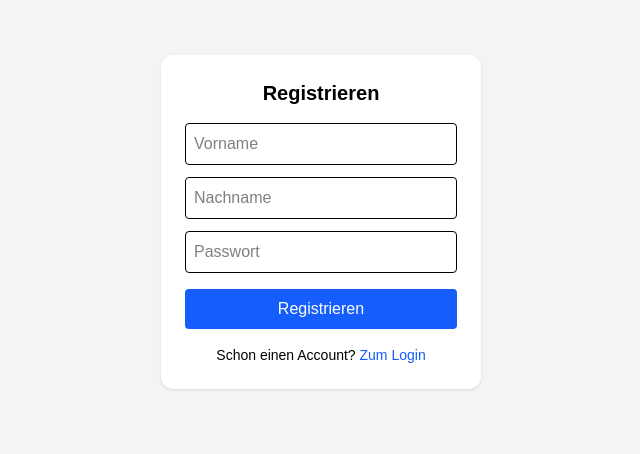
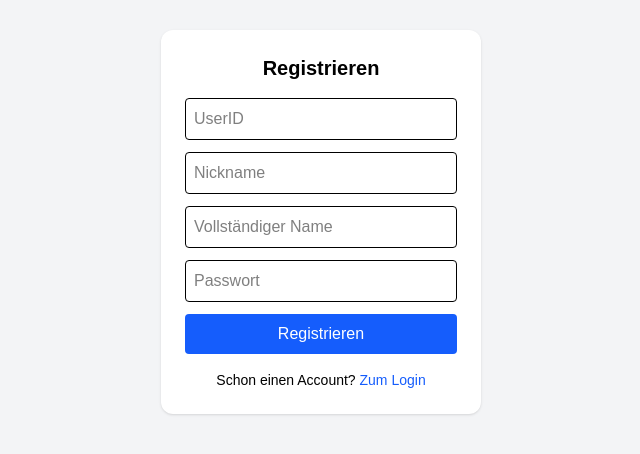
Before and after one commit to maybefelixo/Mobile-UX-Design, a React (Vite) app: page /register in a window 1280 px wide. Shown: the part 178-632 px from the top of the page, without its empty margins (319-959 px from the left). Built offline with nearby package versions, Linux system fonts and the light colour scheme.

Commit message:
Implement login and registration functionality with API integration

```diff
--- a/src/pages/Login.tsx
+++ b/src/pages/Login.tsx
@@ -1,26 +1,109 @@
+import { useState, type FormEvent } from "react";
 import { Link } from "react-router-dom";
+import { loginUser, deregisterUser } from "../services/authApi";
 
 export default function Login() {
+  const [userid, setUserid] = useState("");
+  const [password, setPassword] = useState("");
+  const [loading, setLoading] = useState(false);
+  const [error, setError] = useState("");
+  const [success, setSuccess] = useState("");
+
+  async function handleSubmit(event: FormEvent<HTMLFormElement>) {
+    event.preventDefault();
+    setError("");
+    setSuccess("");
+
+    if (!userid.trim() || !password.trim()) {
+      setError("Bitte UserID und Passwort ausfuellen.");
+      return;
+    }
+
+    setLoading(true);
+
+    const result = await loginUser({
+      userid: userid.trim(),
+      password: password.trim(),
+    });
+
+    setLoading(false);
+
+    if (!result.ok || !result.data) {
+      setError(result.error || "Login fehlgeschlagen.");
+      return;
+    }
+
+    localStorage.setItem("token", result.data);
+    localStorage.setItem("userid", userid.trim());
+    setSuccess("Login erfolgreich. Token wurde gespeichert.");
+  }
+
+  async function handleDeregister() {
+    setError("");
+    setSuccess("");
+
+    const token = localStorage.getItem("token");
+    if (!token) {
+      setError("Kein Token gefunden. Bitte zuerst einloggen.");
+      return;
+    }
+
+    setLoading(true);
+    const result = await deregisterUser(token);
+    setLoading(false);
+
+    if (!result.ok) {
+      setError(result.error || "Deregistrieren fehlgeschlagen.");
+      return;
+    }
+
+    localStorage.removeItem("token");
+    localStorage.removeItem("userid");
+    setSuccess("Account wurde deregistriert und Token entfernt.");
+  }
+
   return (
     <div className="flex min-h-screen items-center justify-center bg-gray-100">
       <div className="w-80 rounded-xl bg-white p-6 text-center shadow">
         <h2 className="mb-4 text-xl font-bold">Login</h2>
 
+        <form onSubmit={handleSubmit}>
           <input
             type="text"
-          placeholder="Name"
+            placeholder="UserID"
+            value={userid}
+            onChange={(e) => setUserid(e.target.value)}
             className="mb-3 w-full rounded border p-2"
           />
 
           <input
             type="password"
             placeholder="Passwort"
-          className="mb-4 w-full rounded border p-2"
+            value={password}
+            onChange={(e) => setPassword(e.target.value)}
+            className="mb-3 w-full rounded border p-2"
           />
 
-        <button className="w-full rounded bg-blue-600 p-2 text-white">
-          Login
+          {error ? <p className="mb-3 text-sm text-red-600">{error}</p> : null}
+          {success ? <p className="mb-3 text-sm text-green-600">{success}</p> : null}
+
+          <button
+            type="submit"
+            disabled={loading}
+            className="w-full rounded bg-blue-600 p-2 text-white disabled:opacity-60"
+          >
+            {loading ? "Lade..." : "Login"}
           </button>
+
+          <button
+            type="button"
+            onClick={handleDeregister}
+            disabled={loading}
+            className="mt-3 w-full rounded border border-red-500 p-2 text-red-600 disabled:opacity-60"
+          >
+            Account deregistrieren
+          </button>
+        </form>
 
         <p className="mt-4 text-sm">
           Kein Account?{" "}
--- a/src/pages/Register.tsx
+++ b/src/pages/Register.tsx
@@ -1,32 +1,96 @@
+import { useState } from "react";
 import { Link } from "react-router-dom";
+import { registerUser } from "../services/authApi";
 
 export default function Register() {
+  const [userid, setUserid] = useState("");
+  const [nickname, setNickname] = useState("");
+  const [fullname, setFullname] = useState("");
+  const [password, setPassword] = useState("");
+  const [loading, setLoading] = useState(false);
+  const [error, setError] = useState("");
+  const [success, setSuccess] = useState("");
+
+  async function handleSubmit(event: React.FormEvent<HTMLFormElement>) {
+    event.preventDefault();
+    setError("");
+    setSuccess("");
+
+    if (!userid.trim() || !nickname.trim() || !fullname.trim() || !password.trim()) {
+      setError("Bitte alle Felder ausfüllen.");
+      return;
+    }
+
+    setLoading(true);
+
+    const result = await registerUser({
+      userid: userid.trim(),
+      password: password.trim(),
+      nickname: nickname.trim(),
+      fullname: fullname.trim(),
+    });
+
+    setLoading(false);
+
+    if (!result.ok || !result.data) {
+      setError(result.error || "Registrierung fehlgeschlagen.");
+      return;
+    }
+
+    localStorage.setItem("token", result.data);
+    localStorage.setItem("userid", userid.trim());
+    setSuccess("Registrierung erfolgreich. Token wurde gespeichert.");
+  }
+
   return (
     <div className="flex min-h-screen items-center justify-center bg-gray-100">
       <div className="w-80 rounded-xl bg-white p-6 text-center shadow">
         <h2 className="mb-4 text-xl font-bold">Registrieren</h2>
 
+        <form onSubmit={handleSubmit}>
           <input
             type="text"
-          placeholder="Vorname"
+            placeholder="UserID"
+            value={userid}
+            onChange={(e) => setUserid(e.target.value)}
             className="mb-3 w-full rounded border p-2"
           />
 
           <input
             type="text"
-          placeholder="Nachname"
+            placeholder="Nickname"
+            value={nickname}
+            onChange={(e) => setNickname(e.target.value)}
+            className="mb-3 w-full rounded border p-2"
+          />
+
+          <input
+            type="text"
+            placeholder="Vollständiger Name"
+            value={fullname}
+            onChange={(e) => setFullname(e.target.value)}
             className="mb-3 w-full rounded border p-2"
           />
 
           <input
             type="password"
             placeholder="Passwort"
-          className="mb-4 w-full rounded border p-2"
+            value={password}
+            onChange={(e) => setPassword(e.target.value)}
+            className="mb-3 w-full rounded border p-2"
           />
 
-        <button className="w-full rounded bg-blue-600 p-2 text-white">
-          Registrieren
+          {error ? <p className="mb-3 text-sm text-red-600">{error}</p> : null}
+          {success ? <p className="mb-3 text-sm text-green-600">{success}</p> : null}
+
+          <button
+            type="submit"
+            disabled={loading}
+            className="w-full rounded bg-blue-600 p-2 text-white disabled:opacity-60"
+          >
+            {loading ? "Lade..." : "Registrieren"}
           </button>
+        </form>
 
         <p className="mt-4 text-sm">
           Schon einen Account?{" "}
--- /dev/null
+++ b/src/services/authApi.ts
@@ -0,0 +1,62 @@
+const API_BASE = "https://www2.hs-esslingen.de/~nitzsche/api/";
+
+type ApiResult = {
+  ok: boolean;
+  data?: string;
+  error?: string;
+};
+
+async function callApi(params: Record<string, string>): Promise<ApiResult> {
+  try {
+    const url = new URL(API_BASE);
+    Object.entries(params).forEach(([key, value]) => {
+      url.searchParams.set(key, value);
+    });
+
+    const response = await fetch(url.toString(), { method: "GET" });
+    if (!response.ok) {
+      return { ok: false, error: `HTTP ${response.status}` };
+    }
+
+    const text = (await response.text()).trim();
+
+    // Doku wirkt textbasiert (token / ok / error)
+    if (!text || text.toLowerCase().includes("error")) {
+      return { ok: false, error: text || "Unbekannter API-Fehler" };
+    }
+
+    return { ok: true, data: text };
+  } catch {
+    return { ok: false, error: "Netzwerkfehler" };
+  }
+}
+
+export async function registerUser(input: {
+  userid: string;
+  password: string;
+  nickname: string;
+  fullname: string;
+}) {
+  return callApi({
+    request: "register",
+    userid: input.userid,
+    password: input.password,
+    nickname: input.nickname,
+    fullname: input.fullname,
+  });
+}
+
+export async function loginUser(input: { userid: string; password: string }) {
+  return callApi({
+    request: "login",
+    userid: input.userid,
+    password: input.password,
+  });
+}
+
+export async function deregisterUser(token: string) {
+  return callApi({
+    request: "deregister",
+    token,
+  });
+}
```
Also changed, not shown: 1 other file (tests, documents, lock files or other folders). Lines whose indentation alone changed are shown as unchanged.
